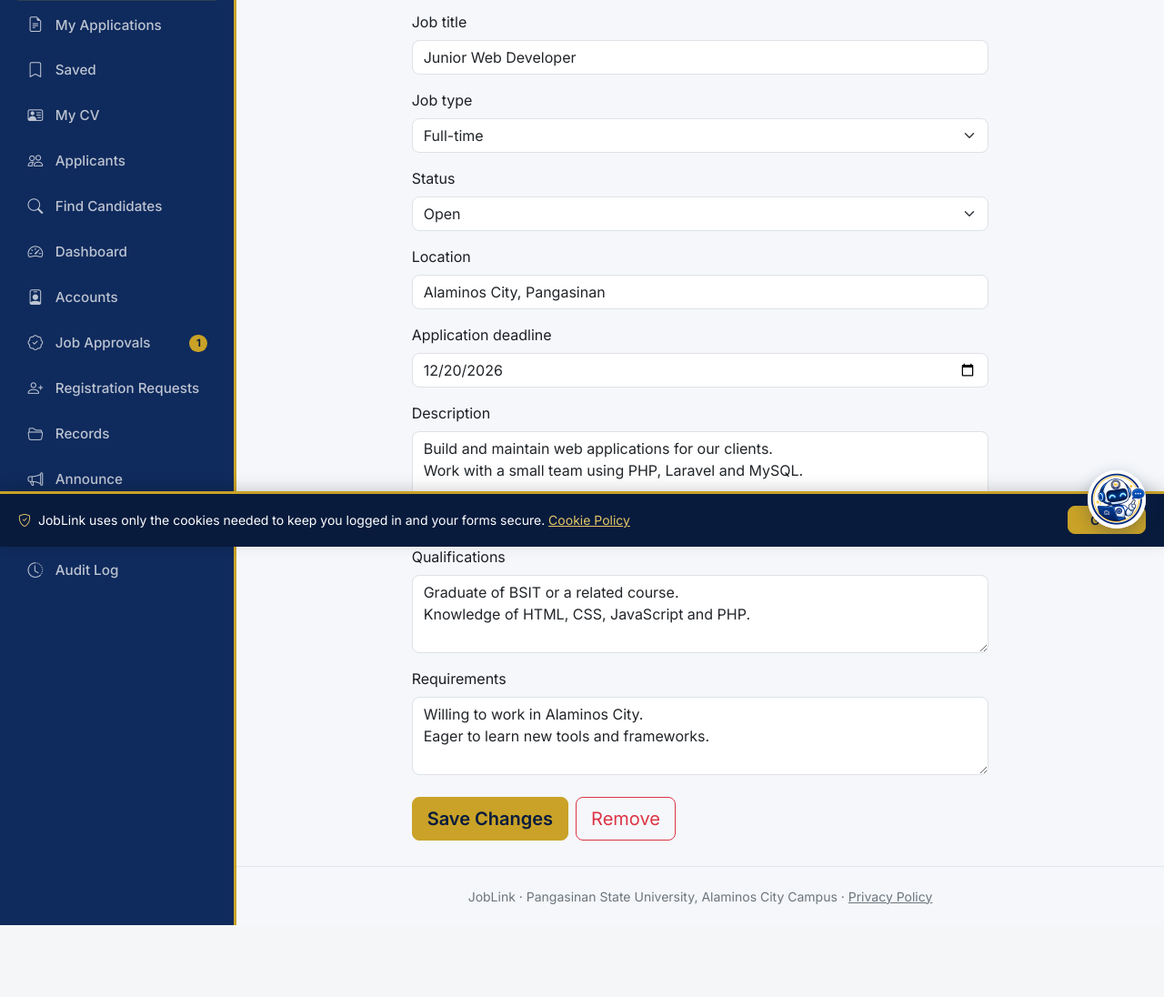
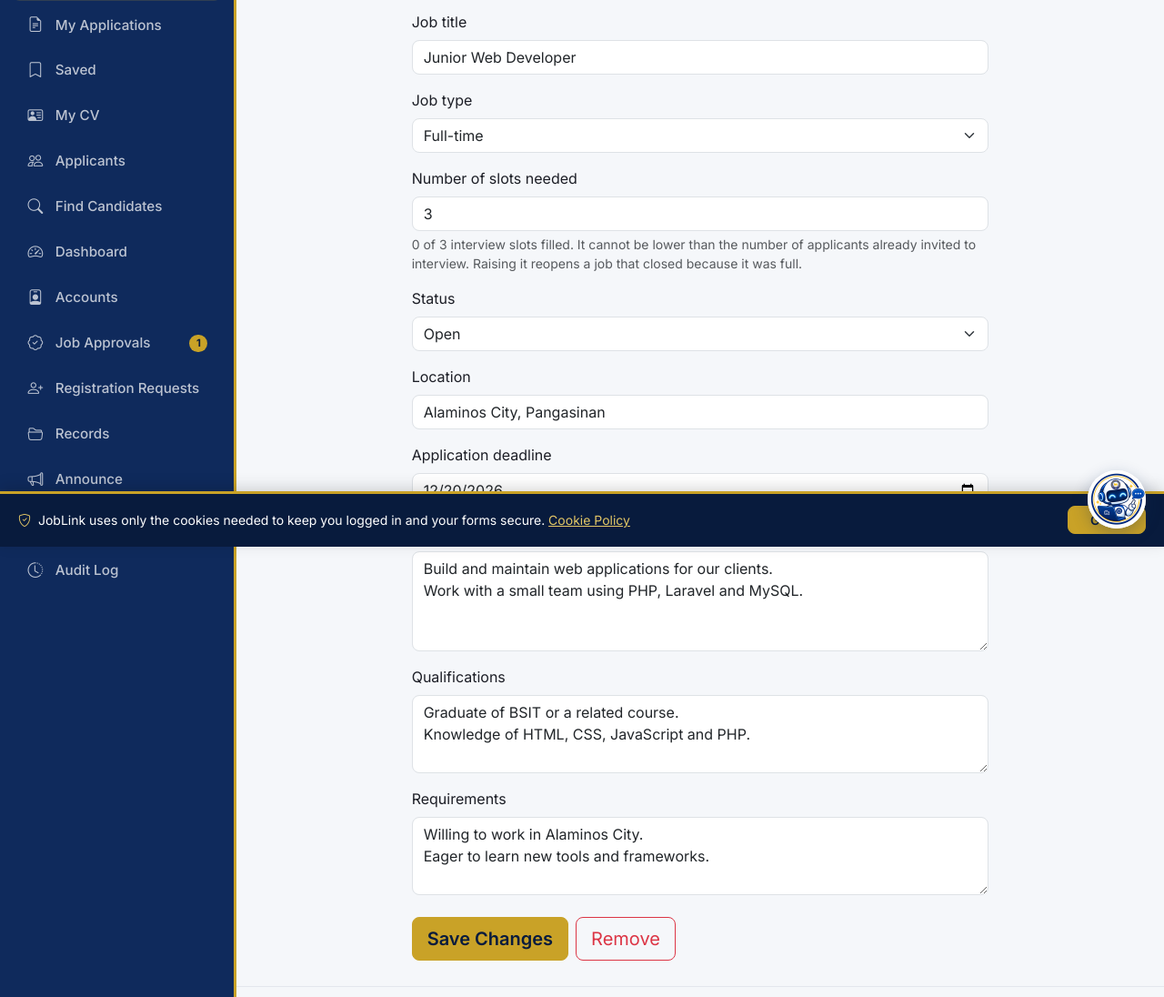
Before and after one commit to fifigmayolo-pixel/JobLink, a Laravel app: page /jobs/1/edit in a window 1280 px wide. Shown: the part 199-1295 px from the top of the page at 91% size. Before the commit the page ends 1216 px from the top, so only its background shows below. Run offline with Laravel 12, Linux system fonts and the light colour scheme; a user stored in the database is signed in; data comes from the database, SQL or seed files in the repository; data that the repository does not hold is empty; some libraries are stand-ins or nearby versions.

Commit message:
Add slots field to job forms

```diff
--- a/resources/views/jobs/edit.blade.php
+++ b/resources/views/jobs/edit.blade.php
@@ -18,13 +18,31 @@
                 <input type="text" name="title" value="{{ old('title', $jobPosting->title) }}" class="form-control" required>
             </div>
 
-            <div class="mb-3">
+                        <div class="mb-3">
                 <label class="form-label">Job type</label>
                 <select name="job_type" class="form-select" required>
                     <option value="">Select job type&hellip;</option>
                     <option value="full_time" @selected(old('job_type', $jobPosting->job_type) === 'full_time')>Full-time</option>
                     <option value="part_time" @selected(old('job_type', $jobPosting->job_type) === 'part_time')>Part-time</option>
                 </select>
+            </div>
+
+            {{-- Number of slots needed --}}
+            <div class="mb-3">
+                <label for="slots" class="form-label">Number of slots needed</label>
+                <input type="number" name="slots" id="slots"
+                       class="form-control @error('slots') is-invalid @enderror"
+                       value="{{ old('slots', $jobPosting->slots) }}"
+                       min="1" max="1000" step="1" required>
+
+                <div class="form-text">
+                    {{ $jobPosting->slotsLabel() }}. It cannot be lower than the number of applicants already invited to interview.
+                    Raising it reopens a job that closed because it was full.
+                </div>
+
+                @error('slots')
+                    <div class="invalid-feedback">{{ $message }}</div>
+                @enderror
             </div>
 
             <div class="mb-3">
```
Also changed, not shown: resources/views/jobs/create.blade.php (+9 -0 lines).
